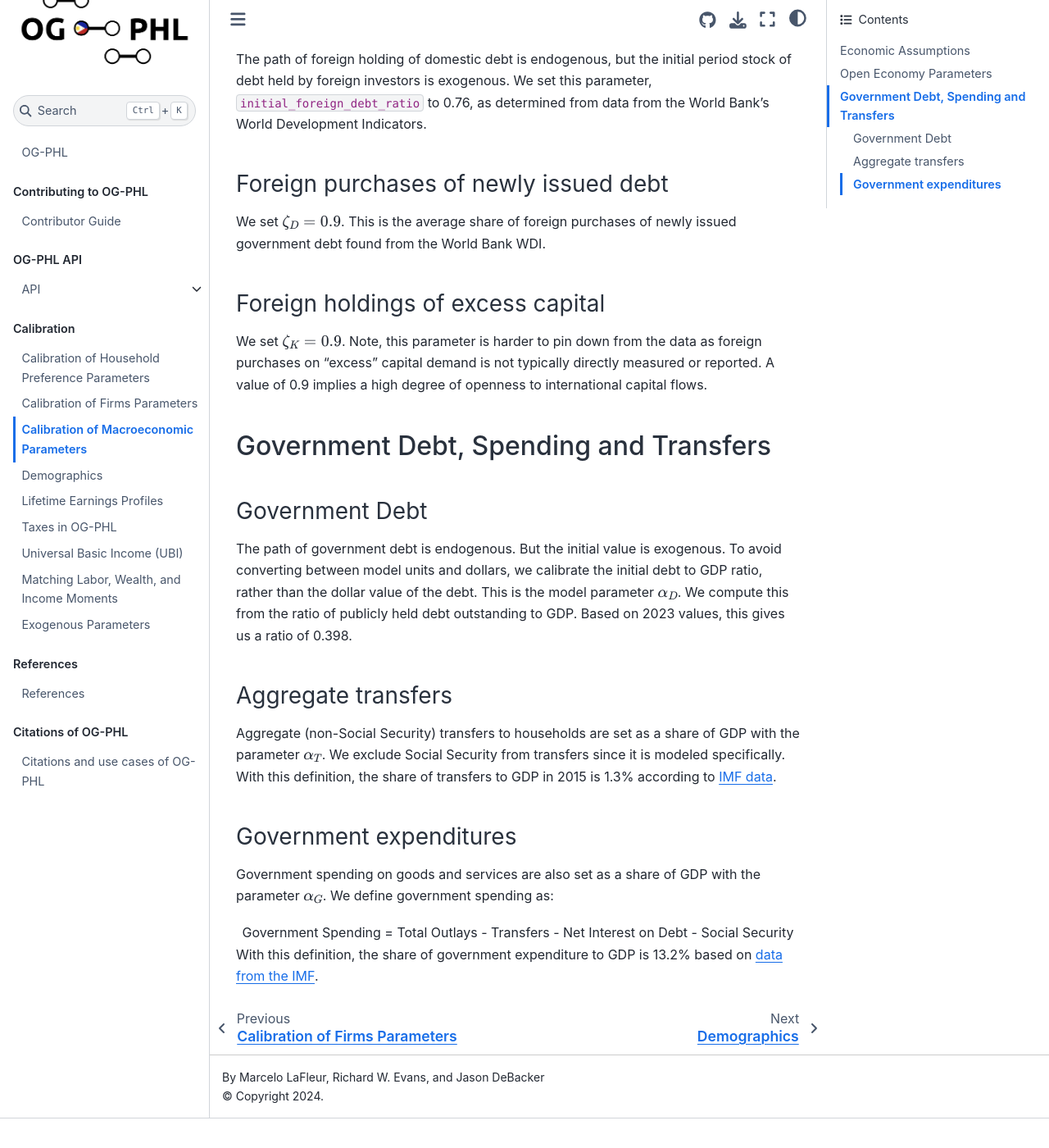
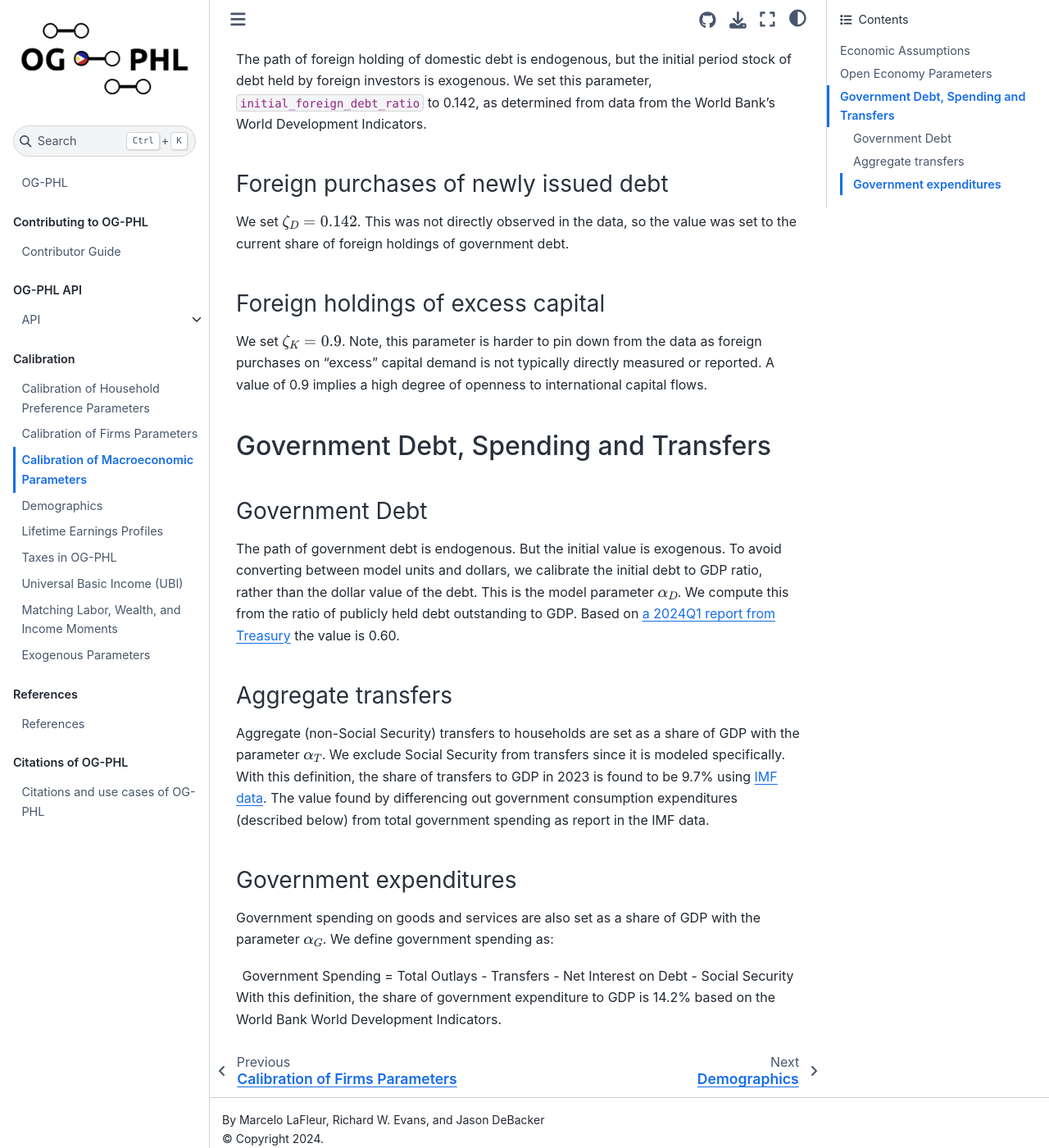
Before and after one commit to EAPD-DRB/OG-PHL, a Jupyter Book: the page built from docs/book/content/calibration/macro.md, in a window 1280 px wide and 1400 px high, scrolled down 488 px. Shown: the whole window at 82% size. Built offline with Jupyter Book 1.0.4 settings and Sphinx 7.4.7 and the Sphinx Book theme 1.1.4, drawn with Linux system fonts in a browser that asks for light colours; before the commit the page ends 1852 px from its top, so only the background shows below that; some of the changed text lies outside the part shown.

Commit message:
values in text maatch defaults

```diff
--- a/docs/book/content/calibration/macro.md
+++ b/docs/book/content/calibration/macro.md
@@ -3,17 +3,17 @@
 
 ## Economic Assumptions
 
-As the default rate of labor augmenting technological change, $g_y$, we use a value of 3.8%.  The average annual growth rate in GDP per capita in the Philippines between 2000 and 2019 is 3.8% per year.
+As the default rate of labor augmenting technological change, $g_y$, we use a value of 3.6%.  The average annual growth rate in GDP per capita in the Philippines between 2000 and 2019 is 3.6% per year.
 
 ## Open Economy Parameters
 
 ### Foreign holding of government debt in the initial period
 
-The path of foreign holding of domestic debt is endogenous, but the initial period stock of debt held by foreign investors is exogenous.  We set this parameter, `initial_foreign_debt_ratio` to 0.76, as determined from data from the World Bank's World Development Indicators.
+The path of foreign holding of domestic debt is endogenous, but the initial period stock of debt held by foreign investors is exogenous.  We set this parameter, `initial_foreign_debt_ratio` to 0.142, as determined from data from the World Bank's World Development Indicators.
 
 ### Foreign purchases of newly issued debt
 
-We set $\zeta_D = 0.9$.  This is the average share of foreign purchases of newly issued government debt found from the World Bank WDI.
+We set $\zeta_D = 0.142$.  This was not directly observed in the data, so the value was set to the current share of foreign holdings of government debt.
 
 ### Foreign holdings of excess capital
 
@@ -23,14 +23,14 @@ We set $\zeta_K = 0.9$. Note, this parameter is harder to pin down from the data
 
 ### Government Debt
 
-The path of government debt is endogenous.  But the initial value is exogenous.  To avoid converting between model units and dollars, we calibrate the initial debt to GDP ratio, rather than the dollar value of the debt.  This is the model parameter $\alpha_D$.  We compute this from the ratio of publicly held debt outstanding to GDP.  Based on 2023 values, this gives us a ratio of 0.398.
+The path of government debt is endogenous.  But the initial value is exogenous.  To avoid converting between model units and dollars, we calibrate the initial debt to GDP ratio, rather than the dollar value of the debt.  This is the model parameter $\alpha_D$.  We compute this from the ratio of publicly held debt outstanding to GDP.  Based on [a 2024Q1 report from Treasury](https://www.treasury.gov.ph/?p=64737) the value is 0.60.
 
 ### Aggregate transfers
 
-Aggregate (non-Social Security) transfers to households are set as a share of GDP with the parameter $\alpha_T$. We exclude Social Security from transfers since it is modeled specifically. With this definition, the share of transfers to GDP in 2015 is 1.3% according to [IMF data](https://data.imf.org/?sk=b052f0f0-c166-43b6-84fa-47cccae3e219&hide_uv=1).
+Aggregate (non-Social Security) transfers to households are set as a share of GDP with the parameter $\alpha_T$. We exclude Social Security from transfers since it is modeled specifically. With this definition, the share of transfers to GDP in 2023 is found to be 9.7% using [IMF data](https://www.imf.org/external/datamapper/profile/PHL).  The value found by differencing out government consumption expenditures (described below) from total government spending as report in the IMF data.
 
 ### Government expenditures
 
 Government spending on goods and services are also set as a share of GDP with the parameter $\alpha_G$. We define government spending as:
     <center>Government Spending = Total Outlays - Transfers - Net Interest on Debt - Social Security</center>
-With this definition, the share of government expenditure to GDP is 13.2% based on [data from the IMF](https://data.imf.org/?sk=b052f0f0-c166-43b6-84fa-47cccae3e219&hide_uv=1).
+With this definition, the share of government expenditure to GDP is 14.2% based on the World Bank World Development Indicators.
```
Also changed, not shown: docs/book/content/calibration/firms.md (+1 -1 lines).
